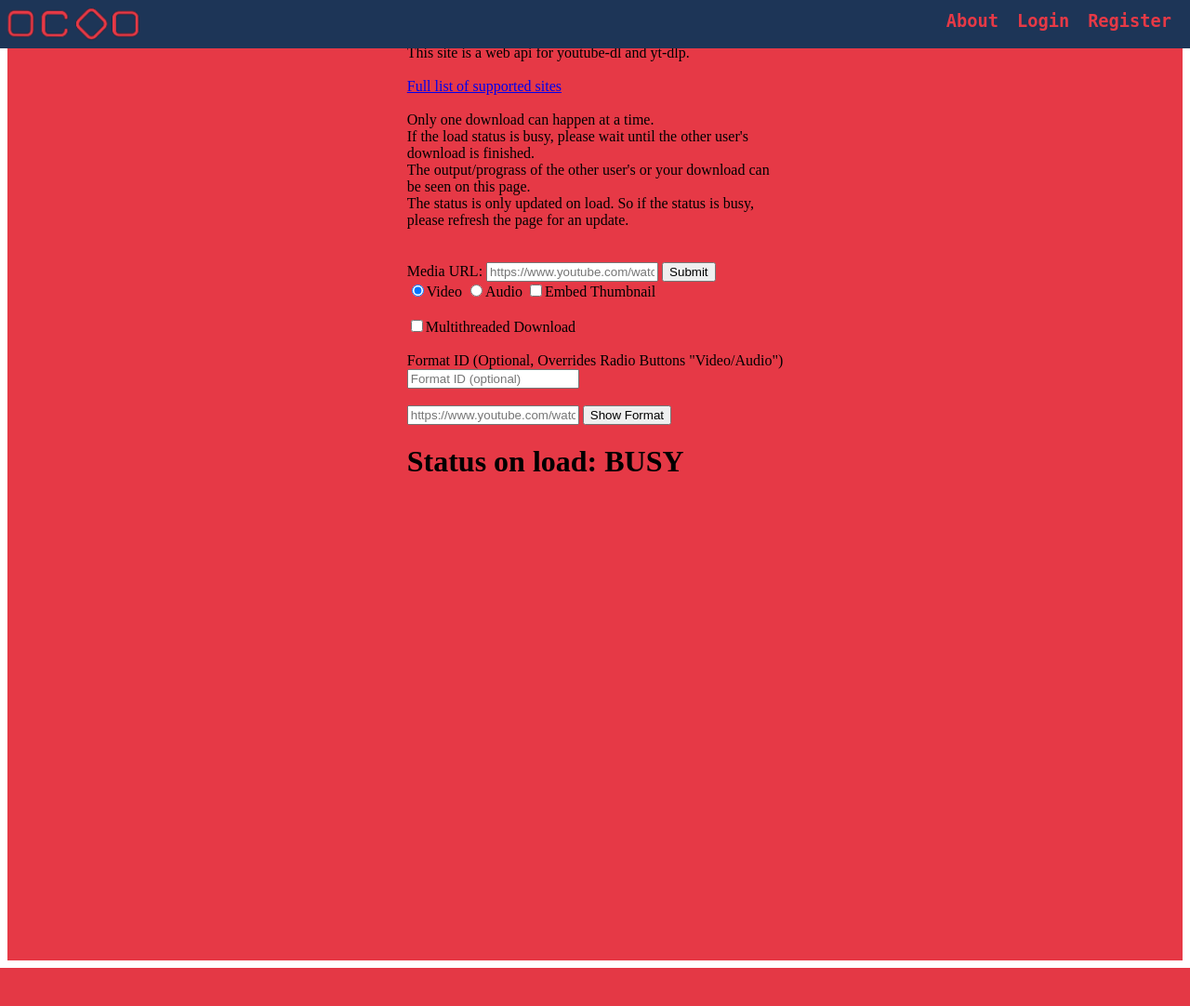
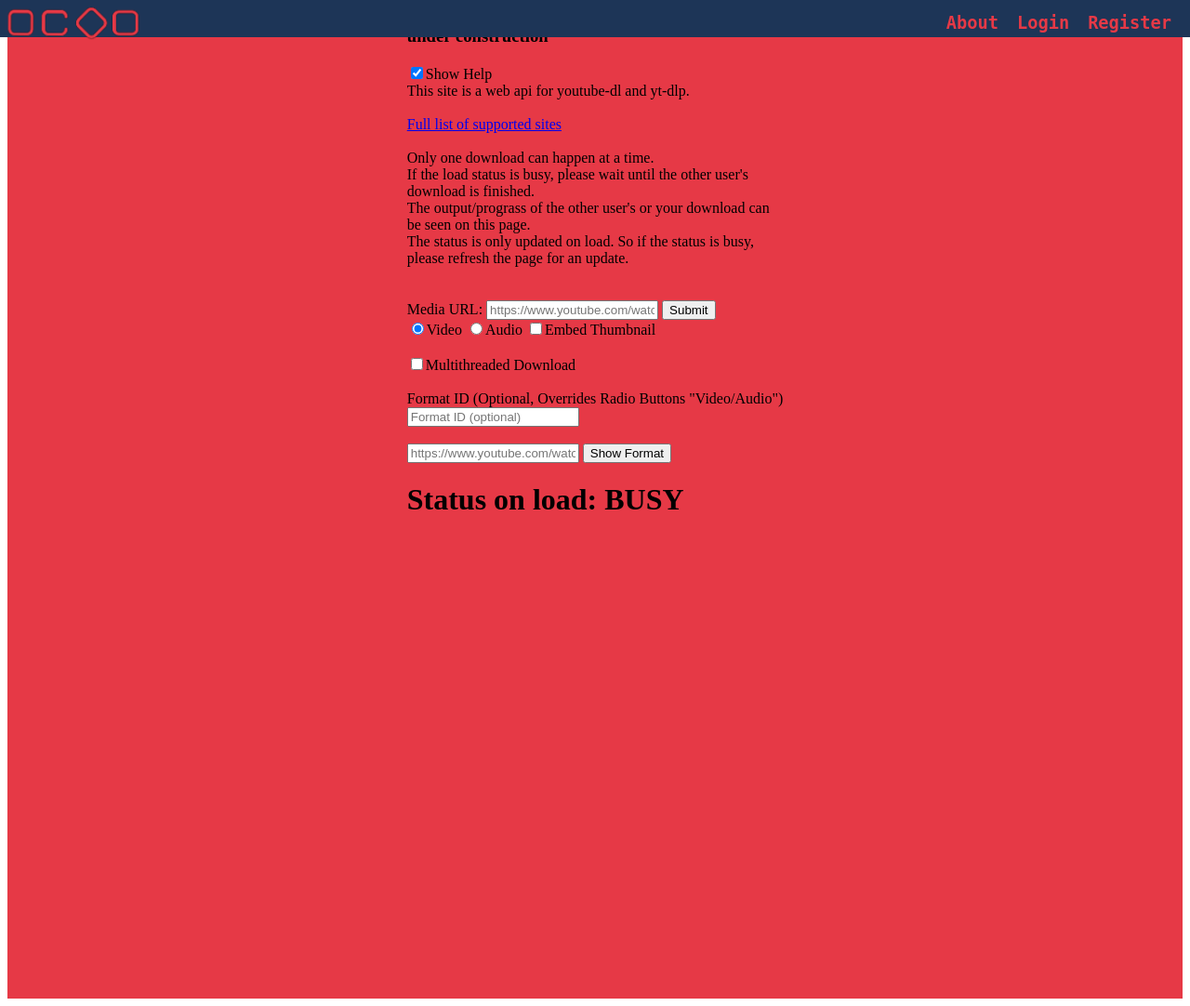
Before and after one commit to natheraf/myWebsite, a PHP site: page /pages/ytDownloadPage.html in a window 1280 px wide. Shown: the whole page at 93% size. Before the commit the page ends 1041 px from the top, so only its background shows below. Run offline with PHP 8.4, Linux system fonts and the light colour scheme.

Commit message:
fixed navbar spacing

```diff
--- a/pages/ytDownloadPage.html
+++ b/pages/ytDownloadPage.html
@@ -26,6 +26,7 @@
             <div>
                 <h2 id="warning"></h2>
                 <div id="download_form">
+                    <h3>under construction</h3>
                     <form action="../scripts/ytCmdDownload.php" method="post" onsubmit="">
                         <label for="showHelp"><input id="showHelp" type="checkbox" onchange="toggleShowHelp()" checked>Show Help</label>
                         <div id="helpDiv">
--- a/scripts/livechat.js
+++ b/scripts/livechat.js
@@ -33,9 +33,10 @@ function updateChat() {
         xhttp.onreadystatechange = function() {
             if (this.readyState == 4 && this.status == 200) {
                 newlog = this.responseText;
+                console.log(chatlog != newlog);
                 if (chatlog != newlog) {
+                    chatlog = newlog;
                     document.getElementById('chat').innerHTML = this.responseText;
-                    chatlog = newlog;
                     document.getElementById('chat').scrollTo(0, document.getElementById('chat').scrollHeight) // scrolls to bottom, source: https://stackoverflow.com/questions/11715646/scroll-automatically-to-the-bottom-of-the-page
                 }
             }
--- a/styles/navbar.css
+++ b/styles/navbar.css
@@ -7,18 +7,19 @@
     top: 0;
     margin-left: -8px;
     width: 100%;
-    height: 6.5%;
+    height: 5%;
+    align-items: center;
+    justify-content: center;
 }
 
 #nav-link-home {
     justify-self: start;
     height: 40px;
-    margin-top: -6px;
+    margin-top: 5px;
 }
 
 .nav-link {
     font-family: monospace;
-    margin-top: 12px;
     color: #1D3557;
     font-size: 14pt;
     margin-right: 20px;
```
